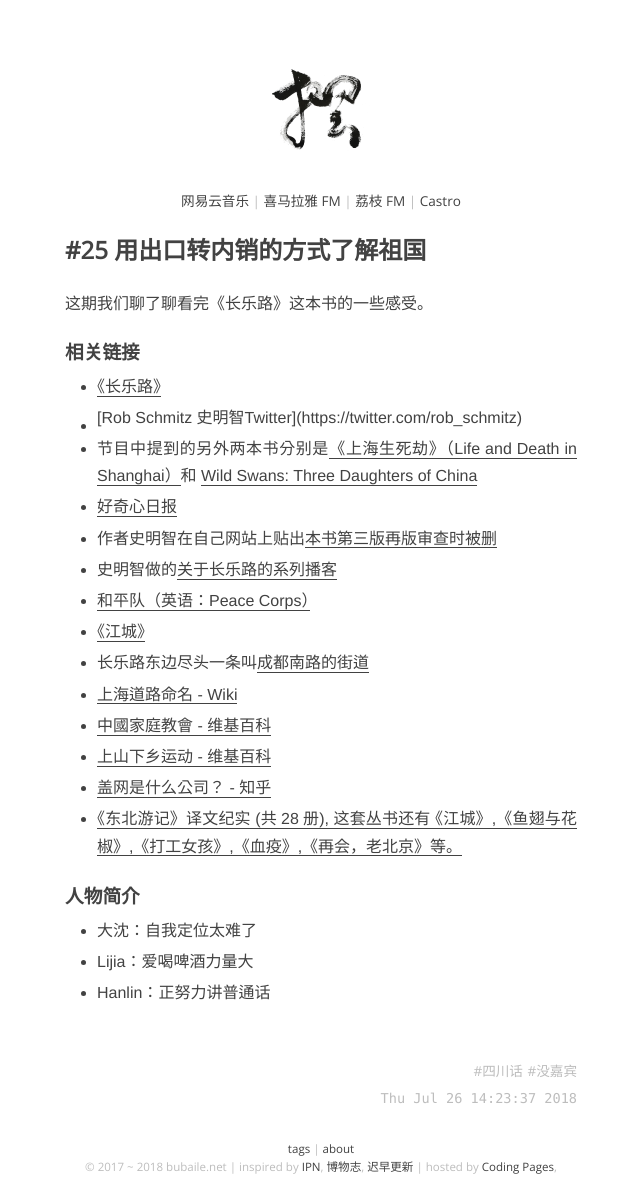
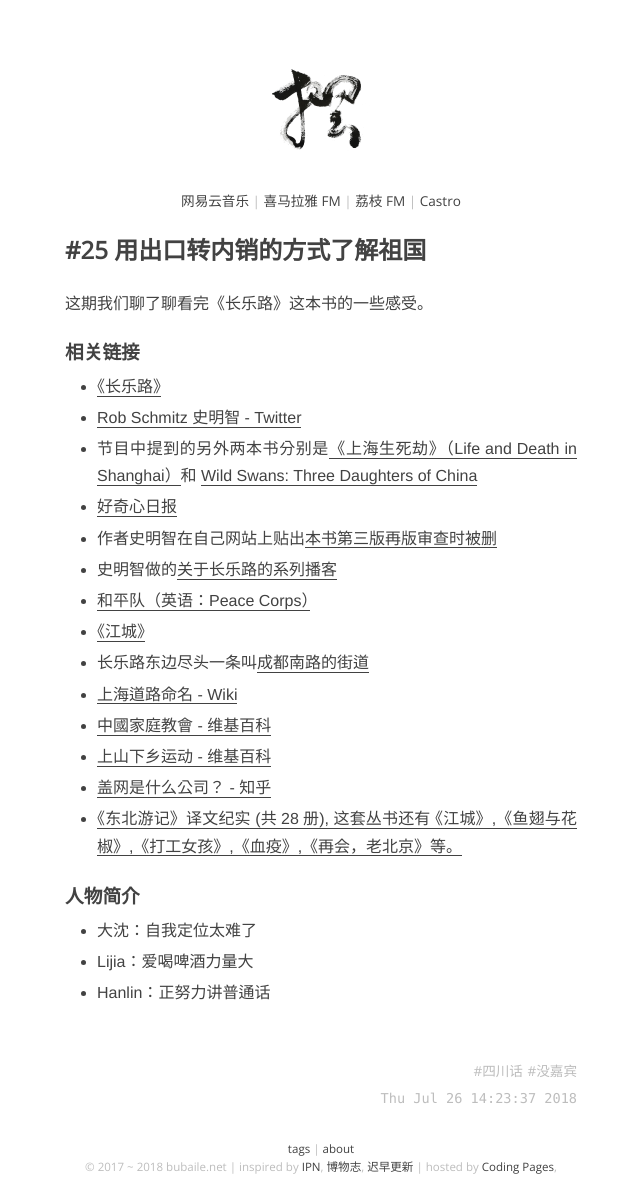
Before and after one commit to onion7878/bubaile.net, a Jekyll site: the page built from _posts/2018-07-26-street-of-eternal-happiness.md, in a window 1280 px wide. Shown: the whole page, without its empty margins (319-959 px from the left). Built offline with Jekyll 4.4.1, drawn with Linux system fonts in a browser that asks for light colours.

Commit message:
修复链接问题

```diff
--- a/_posts/2018-07-26-street-of-eternal-happiness.md
+++ b/_posts/2018-07-26-street-of-eternal-happiness.md
@@ -13,7 +13,7 @@ categories: [podcast]
 ### 相关链接
 
 - [《长乐路》](https://book.douban.com/subject/27116307/)
-- [Rob Schmitz 史明智 | Twitter](https://twitter.com/rob_schmitz)
+- [Rob Schmitz 史明智 - Twitter](https://twitter.com/rob_schmitz)
 - 节目中提到的另外两本书分别是[《上海生死劫》（Life and Death in Shanghai）](https://zh.wikipedia.org/wiki/%E4%B8%8A%E6%B5%B7%E7%94%9F%E6%AD%BB%E5%8A%AB) 和 [Wild Swans: Three Daughters of China](https://en.wikipedia.org/wiki/Wild_Swans)
 - [好奇心日报](http://www.qdaily.com)
 - 作者史明智在自己网站上贴出[本书第三版再版审查时被删](http://robschmitz.com/chinese/)
```
